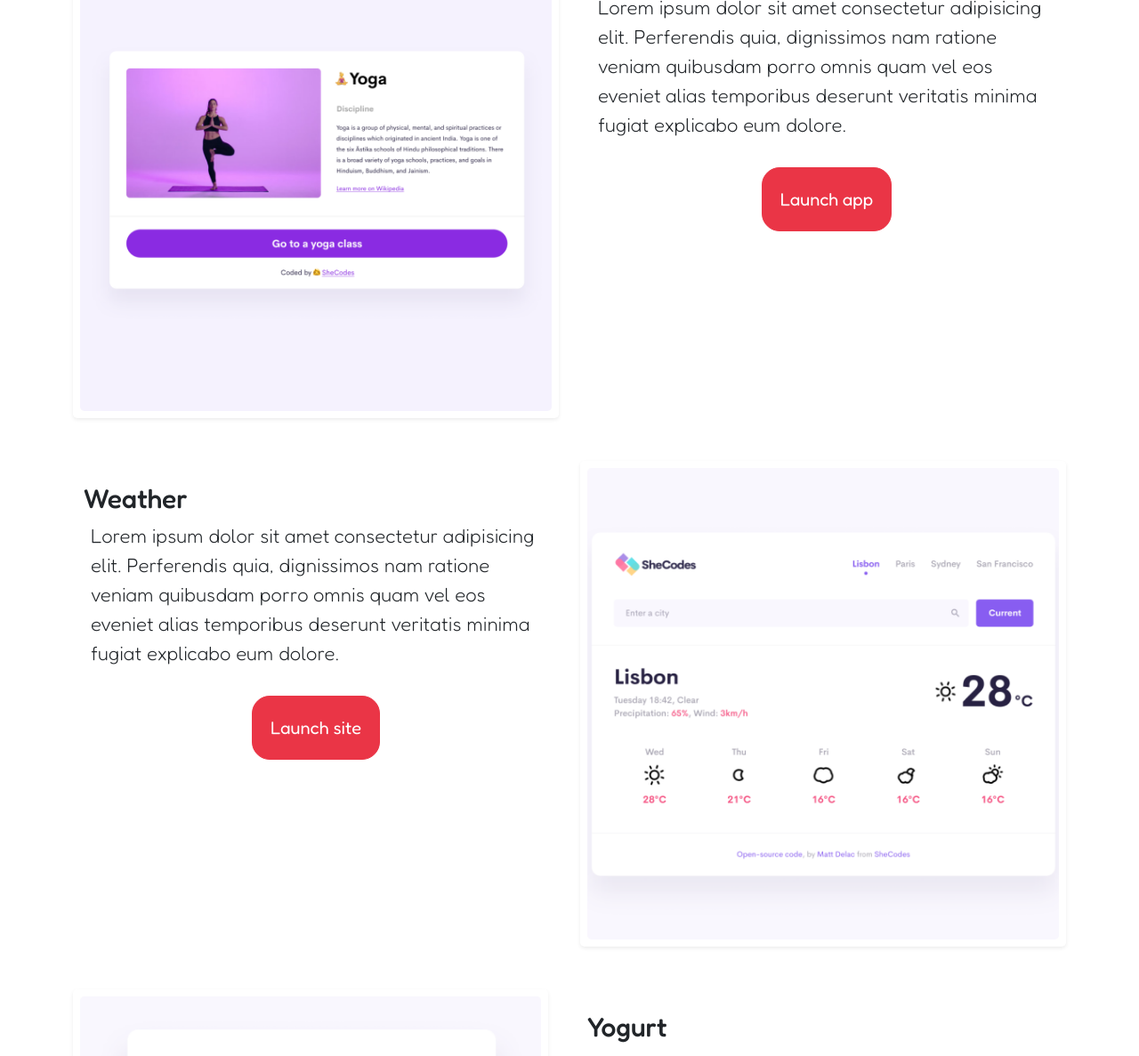
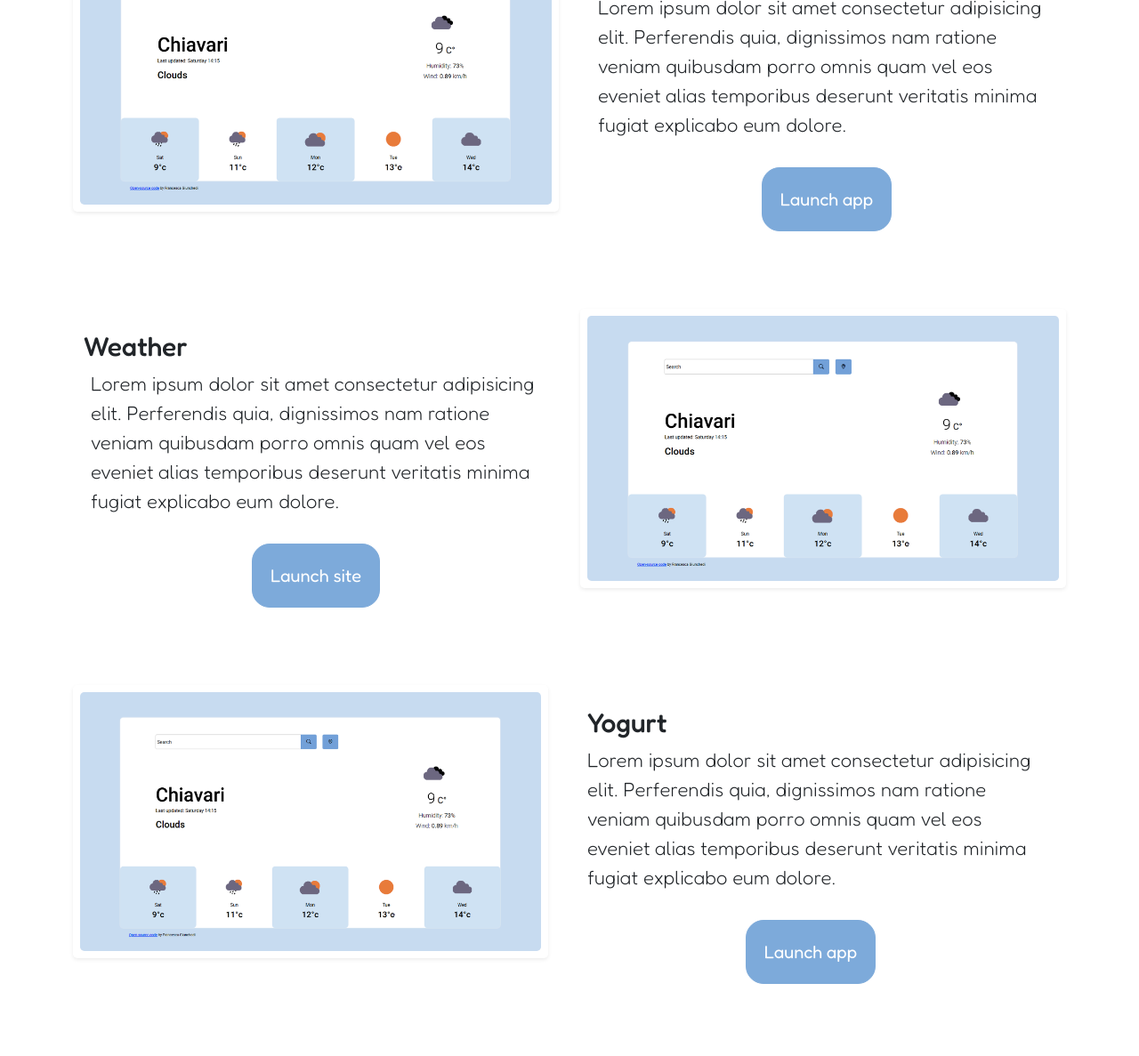
Before and after one commit to francescagiunchedi/Responsive-site, a plain HTML site: page index.html in a window 1280 px wide. Shown: the part 636-1823 px from the top of the page at 89% size. After the commit the page ends 1781 px from the top, so only its background shows below. Drawn offline with nearby package versions, Linux system fonts and the light colour scheme.

Commit message:
updated images and colors

```diff
--- a/index.html
+++ b/index.html
@@ -79,7 +79,7 @@
              <div
              class=" d-flex p-2 rounded-3 d-flex shadow-sm">
                 <img
-             class="img-fluid align-self-center rounded-3" src="/images/yoga.png" alt="ypga-app" >
+             class="img-fluid align-self-center rounded-3" src="/images/weath1.png" alt="ypga-app" >
              </div>
           </div>
           <div class="col-sm-6 p-4">
@@ -107,7 +107,7 @@
             <div class="col-sm-6 ">
              <div class=" p-2 rounded-3 shadow-sm">
                 <img
-             class="img-fluid align-self-center rounded-3" src="images/weather.png" alt="weather-app" >
+             class="img-fluid align-self-center rounded-3" src="images/weath1.png" alt="weather-app" >
              </div>
           </div>
           <div class="col-sm-6"></div>
@@ -116,7 +116,7 @@
                <div
                class=" d-flex p-2 rounded-3 d-flex shadow-sm">
                   <img
-               class="img-fluid align-self-center rounded-3" src="/images/yogurt.png" alt="weather-app" >
+               class="img-fluid align-self-center rounded-3" src="/images/weath1.png" alt="weather-app" >
                </div>
             </div>
             <div class="col-sm-6 p-4">
--- a/src/styles.css
+++ b/src/styles.css
@@ -1,7 +1,7 @@
 :root {
-  --button-background-color: #ea3546;
+  --button-background-color: rgb(125, 170, 218);
   --button-box-shadow: 3px 3px 8px rgba(65, 34, 34, 0.2);
-  --info-background-color: hsla(354, 79%, 68%, 0.05);
+  --info-background-color: hsla(209, 79%, 68%, 0.05);
 }
 
 section {
```
Also changed, not shown: about-me.html (+5 -4 lines), images/weath1.png (added), 1 other file.
